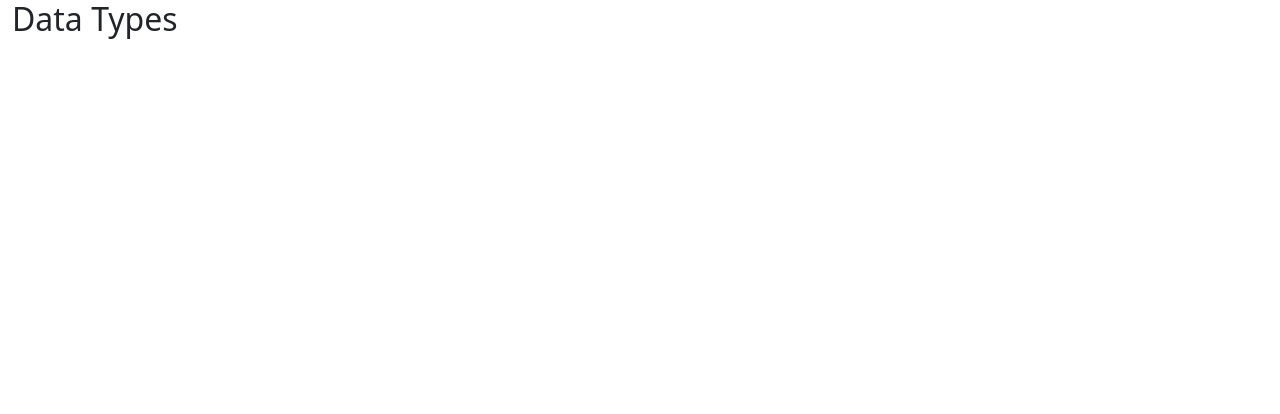
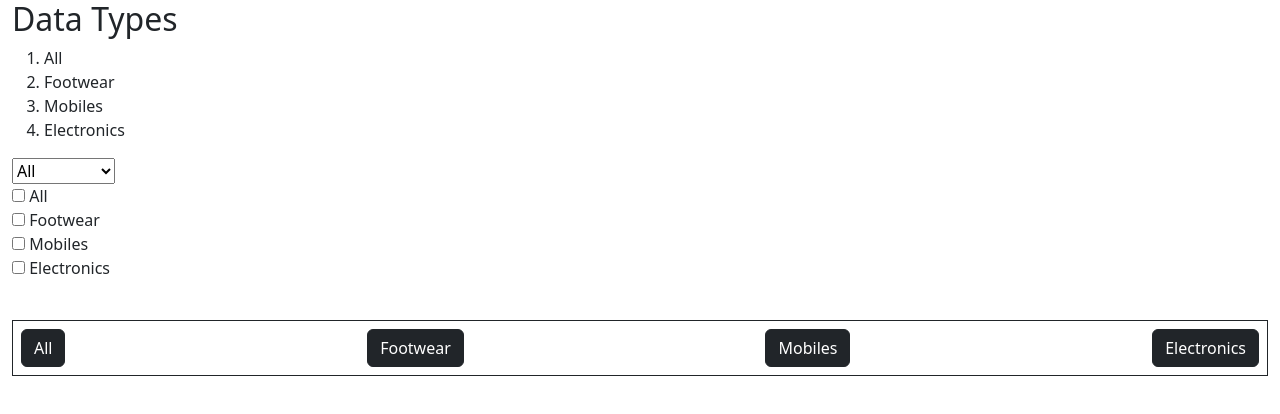
Before and after one commit to anurg/JS, a React (Create React App) app in the folder react-projects/shopping-react/: page / in a window 1280 px wide. Shown: the top 414 px of the page. Built offline with nearby package versions, Linux system fonts and the light colour scheme.

Commit message:
formatting changes.

```diff
--- a/react-projects/shopping-react/src/components/data-binding/data-binding.jsx
+++ b/react-projects/shopping-react/src/components/data-binding/data-binding.jsx
@@ -1,9 +1,39 @@
 export function DataBinding() {
-  //   var price = prompt("Please Enter price:");
+  var categories = ["All", "Footwear", "Mobiles", "Electronics"];
   return (
     <div className="container-fluid">
       <h2>Data Types</h2>
-      {/* {price === null ? "Please Enter Price" : price} */}
+      <ol>
+        {categories.map((category) => (
+          <li key={category}>{category}</li>
+        ))}
+      </ol>
+      <select>
+        {categories.map((category) => (
+          <option key={category} value={category}>
+            {" "}
+            {category}
+          </option>
+        ))}
+      </select>
+      <br />
+      <ul className="list-unstyled">
+        {categories.map((category) => (
+          <li key={category}>
+            {" "}
+            <input type="checkbox" /> <label>{category}</label>{" "}
+          </li>
+        ))}
+      </ul>
+      <br />
+      <nav className="p-2 border d-flex justify-content-between border-1 border-dark">
+        {categories.map((category) => (
+          <a className="btn btn-dark" key={category} href="#">
+            {" "}
+            {category}{" "}
+          </a>
+        ))}
+      </nav>
     </div>
   );
 }
```
Also changed, not shown: 1 other file (tests, documents, lock files or other folders).
